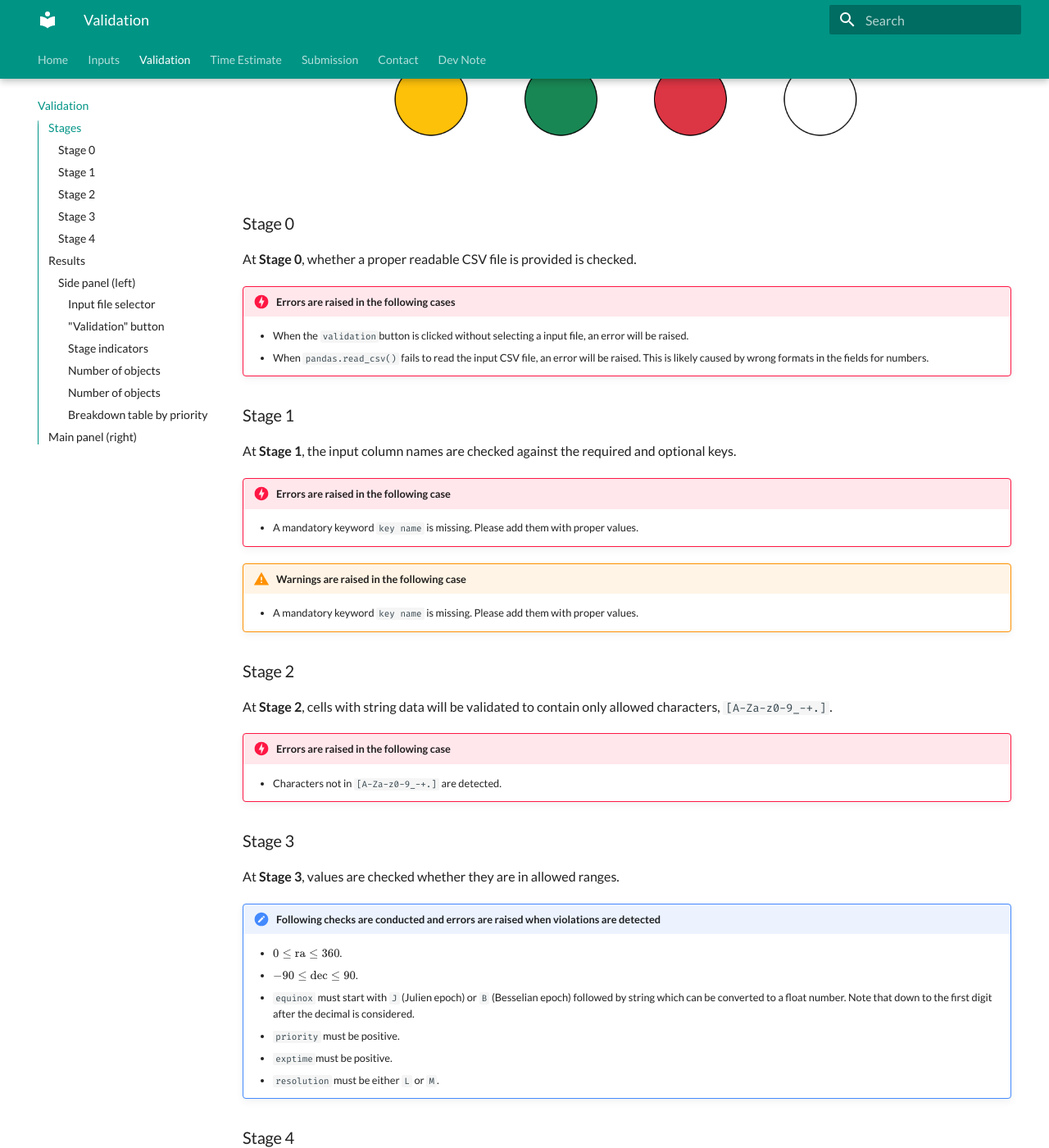
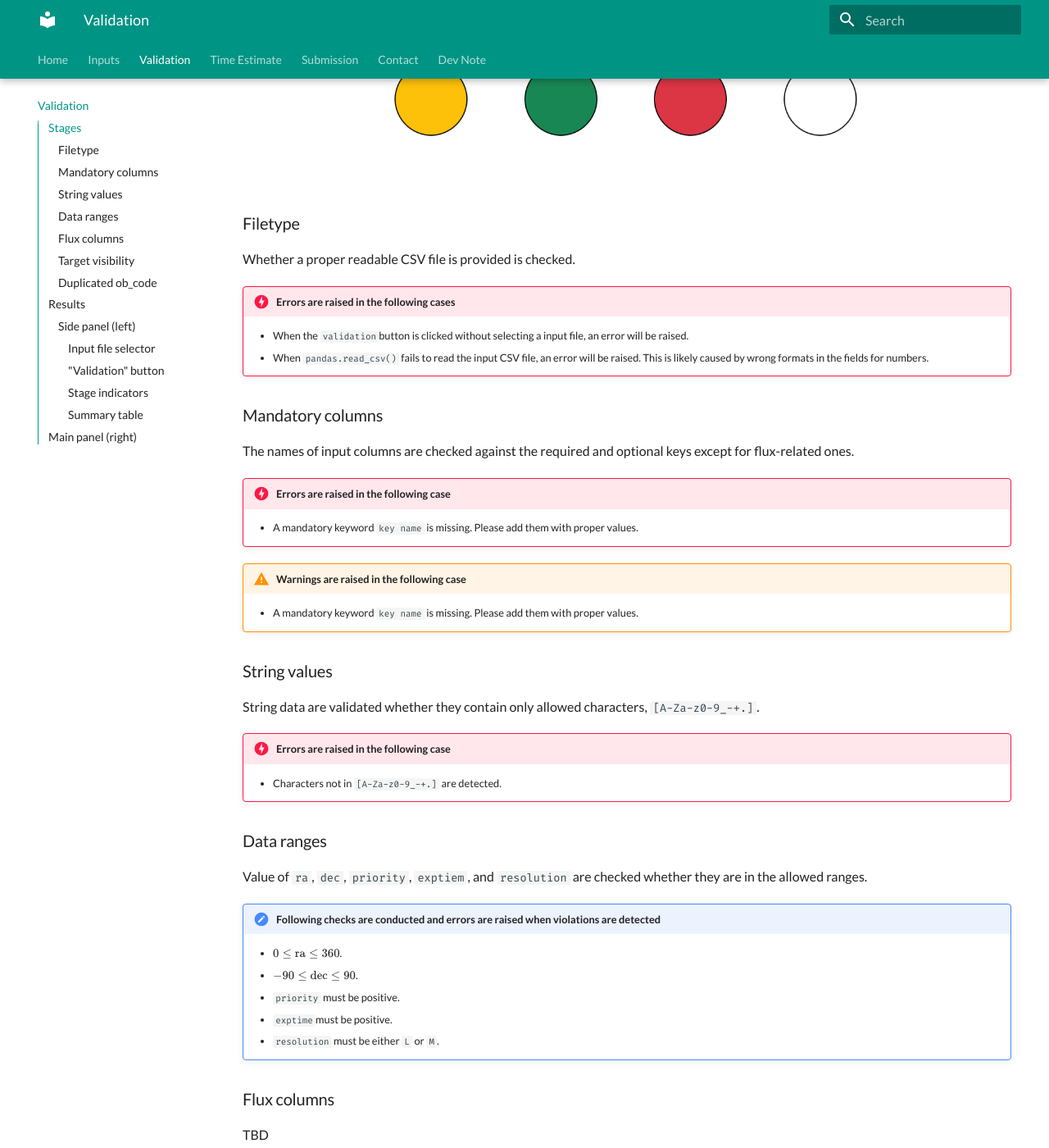
Before and after one commit to Subaru-PFS/spt_target_uploader, an MkDocs documentation site: the page built from docs/docs/validation.md, in a window 1280 px wide and 1400 px high, scrolled down 366 px. Shown: the whole window at 82% size. Built offline with MkDocs 1.6.1 and Material for MkDocs 9.7.7, drawn with Linux system fonts in a browser that asks for light colours; some of the changed text lies outside the part shown.

Commit message:
remove equinox from the validation

```diff
--- a/docs/docs/validation.md
+++ b/docs/docs/validation.md
@@ -9,9 +9,9 @@ Validation of a input target list is carried out in 4 stages.
   <!-- <figcaption>Status indicators</figcaption> -->
 </figure>
 
-### Stage 0
+### Filetype
 
-At **Stage 0**, whether a proper readable CSV file is provided is checked.
+Whether a proper readable CSV file is provided is checked.
 
 !!! danger "Errors are raised in the following cases"
 
@@ -19,9 +19,9 @@ At **Stage 0**, whether a proper readable CSV file is provided is checked.
     - When `pandas.read_csv()` fails to read the input CSV file, an error will be raised. This is likely caused by wrong formats in the fields for numbers.
 
 
-### Stage 1
+### Mandatory columns
 
-At **Stage 1**, the input column names are checked against the required and optional keys.
+The names of input columns are checked against the required and optional keys except for flux-related ones.
 
 !!! danger "Errors are raised in the following case"
 
@@ -32,32 +32,39 @@ At **Stage 1**, the input column names are checked against the required and opti
 
     - A mandatory keyword `key name` is missing. Please add them with proper values.
 
-### Stage 2
+### String values
 
-At **Stage 2**, cells with string data will be validated to contain only allowed characters, `[A-Za-z0-9_-+.]`.
+String data are validated whether they contain only allowed characters, `[A-Za-z0-9_-+.]`.
 
 !!! danger "Errors are raised in the following case"
 
     - Characters not in `[A-Za-z0-9_-+.]` are detected.
 
 
-### Stage 3
+### Data ranges
 
-At **Stage 3**, values are checked whether they are in allowed ranges.
+Value of `ra`, `dec`, `priority`, `exptiem`, and `resolution` are checked whether they are in the allowed ranges.
 
 !!! note "Following checks are conducted and errors are raised when violations are detected"
 
     - $0 \le \mathrm{ra} \le 360$.
     - $-90 \le \mathrm{dec} \le 90$.
-    - `equinox` must start with `J` (Julien epoch) or `B` (Besselian epoch) followed by string which can be converted to a float number. Note that down to the first digit after the decimal is considered.
     - `priority` must be positive.
     - `exptime`must be positive.
     - `resolution` must be either `L` or `M`.
 
 
-### Stage 4
+### Flux columns
 
-At **Stage 4**, `ob_code` are checked not to have duplicates.
+TBD
+
+### Target visibility
+
+TBD
+
+### Duplicated `ob_code`
+
+`ob_code` are checked not to have duplicates.
 
 !!! danger "Errors are raised in the following case"
 
@@ -94,18 +101,9 @@ Circles show the status of each stage. Meaning of each color is the following.
 <span style="color: teal;">**Green**</span>
 : Validation at **Stage** was successful without errors and warnings.
 
-#### <u>Number of objects</u>
+#### <u>Summary table</u>
 
-Total number of objects in the list is shown.
-
-
-#### <u>Number of objects</u>
-
-Total fiberhours requested in the list is shown.
-
-#### <u>Breakdown table by priority</u>
-
-A table showing the number of objects and fiberhours in each priority group is presented.
+Numbers of objects and fiberhours for each priority are displayed for the `L` and `M` resolutions separately.
 
 ## Main panel (right)
 
--- a/docs/mkdocs.yml
+++ b/docs/mkdocs.yml
@@ -46,9 +46,6 @@ markdown_extensions:
   - md_in_html
   - pymdownx.tasklist:
       custom_checkbox: true
-  - pymdownx.emoji:
-      emoji_index: !!python/name:materialx.emoji.twemoji
-      emoji_generator: !!python/name:materialx.emoji.to_svg
   - pymdownx.arithmatex:
       generic: true
   - pymdownx.highlight:
@@ -64,6 +61,9 @@ markdown_extensions:
           format: !!python/name:pymdownx.superfences.fence_code_format
   - admonition
   - pymdownx.details
+  # - pymdownx.emoji:
+  #     emoji_index: !!python/name:materialx.emoji.twemoji
+  #     emoji_generator: !!python/name:materialx.emoji.to_svg
 
 
 
```
Also changed, not shown: docs/docs/examples/example_targetlist.csv (+6 -6 lines), docs/docs/inputs.md (+2 -3 lines), docs/docs/todo.md (+0 -3 lines), 2 other files.
